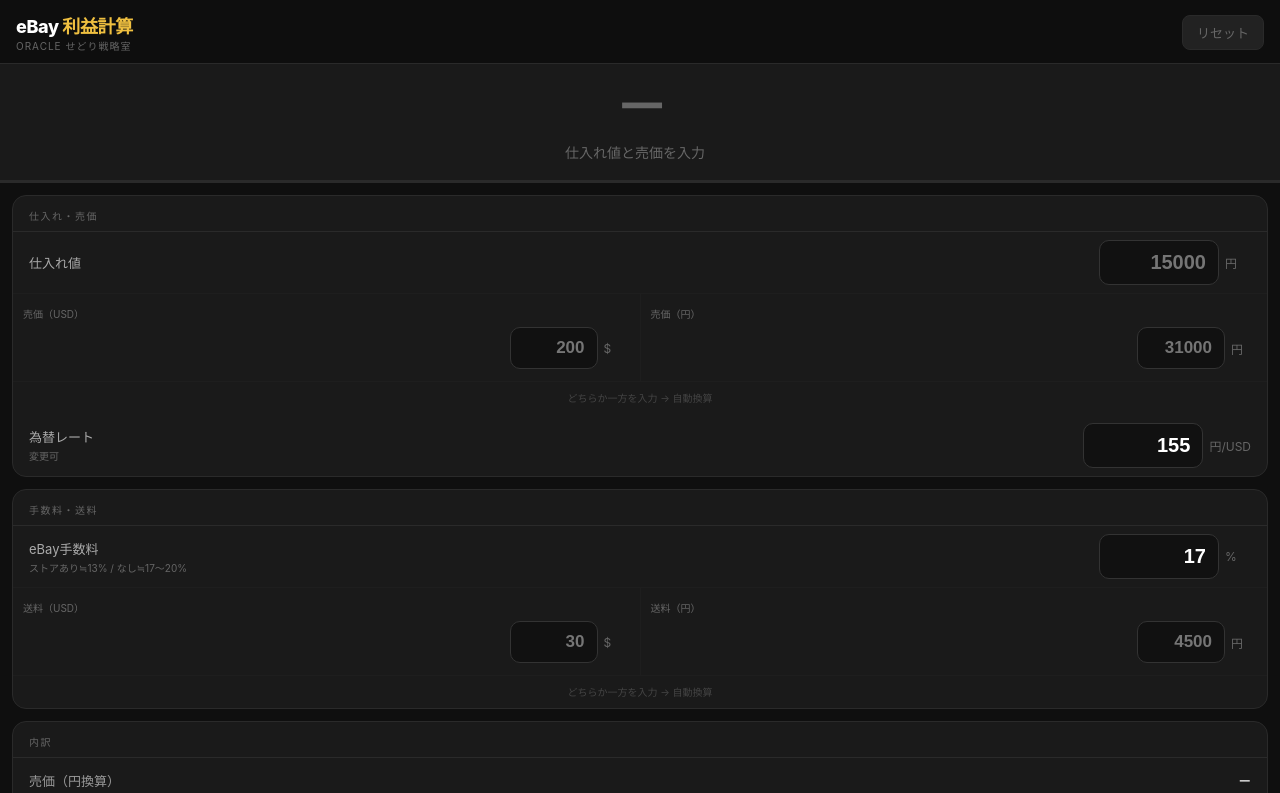
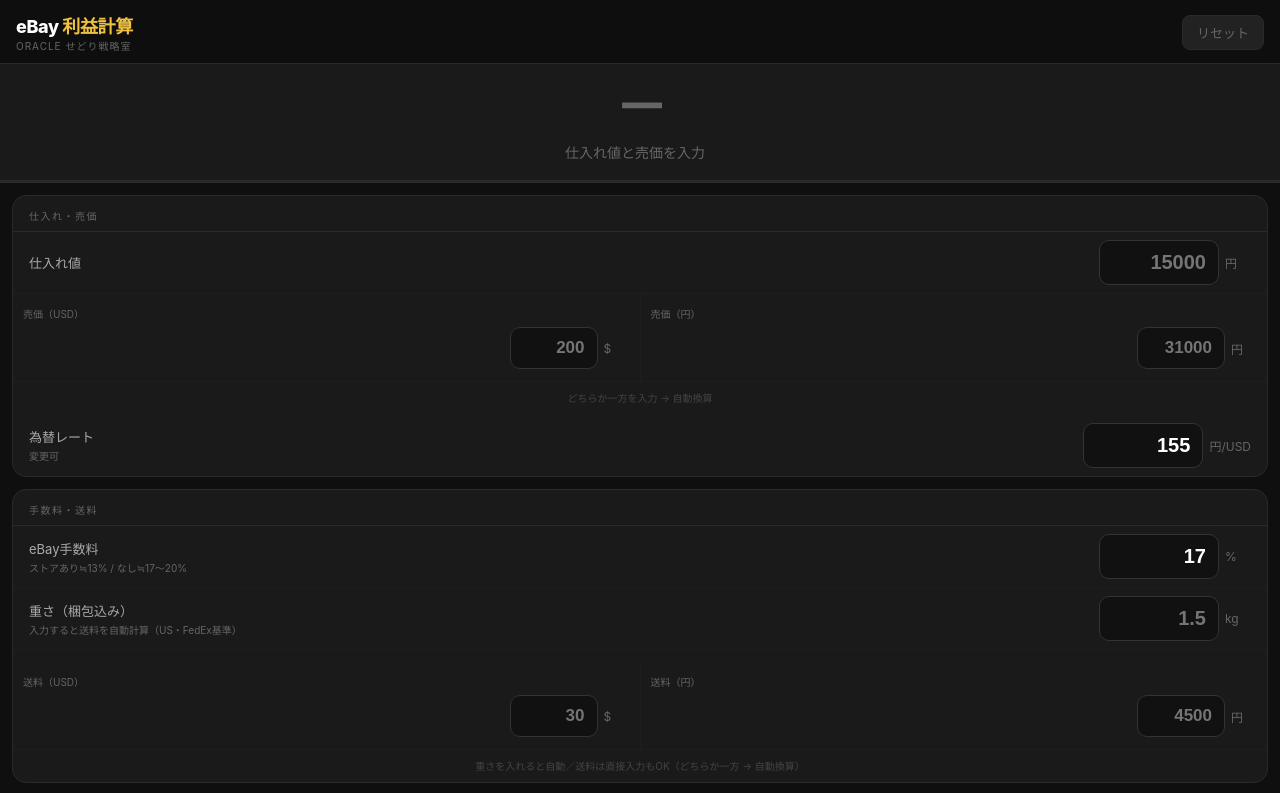
Before and after one commit to tasuki2002/ebay-calc, a plain HTML site: page index.html in a window 1280 px wide. Both pictures are taken after a click on the button "リセット". Shown: the top 793 px of the page. Drawn offline with Linux system fonts and the light colour scheme.

Commit message:
Add weight input that auto-calculates US FedEx shipping in profit calculator

```diff
--- a/index.html
+++ b/index.html
@@ -190,6 +190,17 @@
         <span class="unit">%</span>
       </div>
     </div>
+    <div class="input-row">
+      <div class="input-label">
+        重さ（梱包込み）
+        <small>入力すると送料を自動計算（US・FedEx基準）</small>
+      </div>
+      <div class="input-right">
+        <input type="number" id="weightKg" inputmode="decimal" placeholder="1.5" oninput="calcShippingFromWeight()">
+        <span class="unit">kg</span>
+      </div>
+    </div>
+    <div class="footnote" id="weight-note" style="padding:4px 16px 8px; color:var(--gold);"></div>
     <div class="shipping-pair">
       <div class="shipping-col">
         <label>送料（USD）</label>
@@ -206,7 +217,7 @@
         </div>
       </div>
     </div>
-    <div class="footnote" style="padding:8px 16px;">どちらか一方を入力 → 自動換算</div>
+    <div class="footnote" style="padding:8px 16px;">重さを入れると自動／送料は直接入力もOK（どちらか一方 → 自動換算）</div>
   </div>
 
   <div class="section">
@@ -296,11 +307,60 @@
   }
 
   function resetAll() {
-    ['cost','priceUsd','priceJpy','shippingUsd','shippingJpy'].forEach(id => document.getElementById(id).value = '');
+    ['cost','priceUsd','priceJpy','shippingUsd','shippingJpy','weightKg'].forEach(id => document.getElementById(id).value = '');
     priceSource = null;
     document.getElementById('rate').value = '155';
     document.getElementById('feeRate').value = '17';
     shippingSource = null;
+    document.getElementById('weight-note').textContent = '';
+    calc();
+  }
+
+  // e-Logi FedEx 送料テーブル（アメリカ向け・梱包込み重量kg → 円）
+  // ユーザー提供データ（2026年時点）
+  const SHIPPING_TABLE_US = [
+    [1.0, 4100], [2.0, 4500], [2.5, 5000], [3.0, 5200],
+    [3.5, 6000], [4.0, 6700], [4.5, 7500], [5.0, 8300],
+  ];
+
+  function shippingFromWeight(kg) {
+    if (!kg || kg <= 0) return null;
+    const t = SHIPPING_TABLE_US;
+    // 1kg以下は最小料金
+    if (kg <= t[0][0]) return t[0][1];
+    // 5kg超は範囲外
+    if (kg > t[t.length - 1][0]) return null;
+    // 線形補間
+    for (let i = 0; i < t.length - 1; i++) {
+      const [w1, p1] = t[i], [w2, p2] = t[i + 1];
+      if (kg > w1 && kg <= w2) {
+        const ratio = (kg - w1) / (w2 - w1);
+        return Math.round((p1 + (p2 - p1) * ratio) / 100) * 100;
+      }
+    }
+    return null;
+  }
+
+  function calcShippingFromWeight() {
+    const kg = parseFloat(document.getElementById('weightKg').value);
+    const note = document.getElementById('weight-note');
+    const rate = parseFloat(document.getElementById('rate').value) || 155;
+    const jpy = shippingFromWeight(kg);
+    if (jpy === null) {
+      if (kg > 5) {
+        note.textContent = '⚠️ 5kg超は表の範囲外。送料を直接入力してください。';
+        note.style.color = 'var(--red)';
+      } else {
+        note.textContent = '';
+      }
+      return;
+    }
+    // 送料欄に自動反映（円→USDも換算）
+    document.getElementById('shippingJpy').value = jpy;
+    document.getElementById('shippingUsd').value = (jpy / rate).toFixed(0);
+    shippingSource = 'jpy';
+    note.textContent = `送料 約¥${jpy.toLocaleString()}（US・FedEx・${kg}kg）を自動入力しました`;
+    note.style.color = 'var(--gold)';
     calc();
   }
 
```
